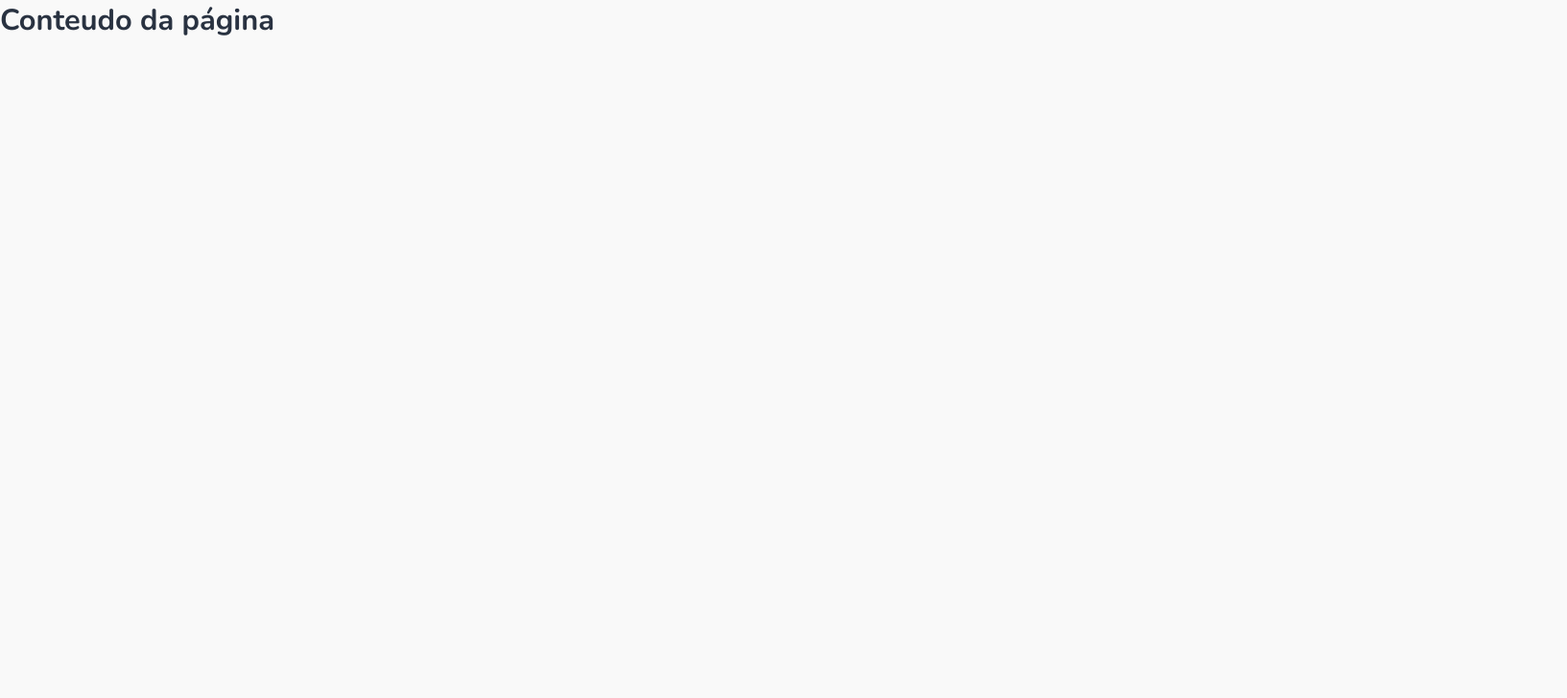
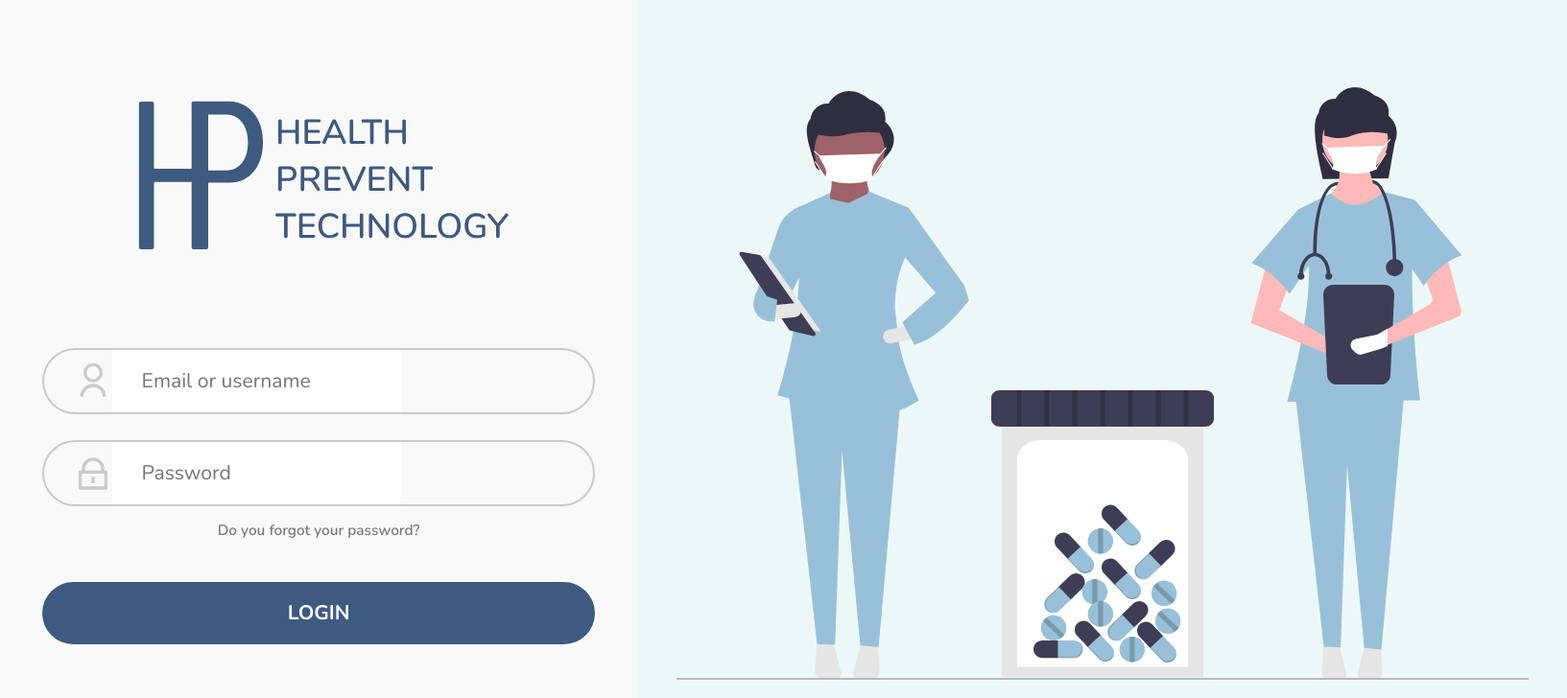
Before and after one commit to marismar/health-prevent-technology-web, a React (Create React App) app in the folder web/: page / in a window 1280 px wide. Shown: the top 728 px of the page at 96% size, 1633 px wide, since content can reach past the window. Built offline with nearby package versions, Linux system fonts and the light colour scheme.

Commit message:
style(web): update styles on login page

```diff
--- a/web/package.json
+++ b/web/package.json
@@ -13,6 +13,7 @@
     "@types/react-router-dom": "^5.1.5",
     "react": "^16.13.1",
     "react-dom": "^16.13.1",
+    "react-icons": "^3.11.0",
     "react-router-dom": "^5.2.0",
     "react-scripts": "3.4.3",
     "typescript": "~3.7.2"
--- a/web/src/assets/styles/global.css
+++ b/web/src/assets/styles/global.css
@@ -13,7 +13,6 @@
   --color-header: #FFFFFF;
   --color-button-text: #FFFFFF;
   --color-line-in-background: #CBCBCB;
-  --color-input-placeholder: #A4A4A4;
 }
 
 * {
--- a/web/src/pages/Events/styles.css
+++ b/web/src/pages/Events/styles.css
@@ -0,0 +1,4 @@
+.container {
+  width: 100vw;
+  height: 100vh;
+}
--- a/web/src/pages/Login/index.tsx
+++ b/web/src/pages/Login/index.tsx
@@ -1,11 +1,44 @@
 import React from 'react';
+import { Link } from 'react-router-dom';
+
+import { RiUserLine } from 'react-icons/ri';
+import { RiLockLine } from 'react-icons/ri';
+
+import loginImg from '../../assets/images/login.svg';
+import logoImg from '../../assets/images/logo-login.svg';
 
 import './styles.css';
 
 function Login() {
   return (
     <div id="login-page" className="container">
-      <h1>Conteudo da página</h1>
+      <div className="login-content">
+        {/* <strong>Welcome to</strong> */}
+        <img src={logoImg} alt="Health Prevent Technology"/>
+        <div className="input-container">
+          <span>
+            <RiUserLine size={40} color="#CBCBCB" />
+          </span>
+          <input type="email" placeholder="Email or username" />
+        </div>
+        <div className="input-container">
+          <span>
+            <RiLockLine size={40} color="#CBCBCB"/>
+          </span>
+          <input type="password" placeholder="Password"/>
+        </div>
+
+        <Link to={'/'} className="forgot-password-content">
+          <span>Do you forgot your password?</span>
+        </Link>
+        <Link to={'/home'} type="text" className="button-container">
+          Login
+        </Link>
+      </div>
+
+      <div className="hero-content">
+        <img src={loginImg} alt="Página de login"/>
+      </div>
     </div>
   );
 }
--- a/web/src/pages/Login/styles.css
+++ b/web/src/pages/Login/styles.css
@@ -0,0 +1,84 @@
+#login-page {
+  width: 100vw;
+  height: 100vh;
+  display: flex;
+  align-items: center;
+}
+
+#login-page .login-content {
+  display: flex;
+  flex-direction: column;
+  align-items: center;
+  width: 100vw;
+}
+
+#login-page .login-content strong {
+  font-size: 3.8rem;
+  font-weight: 700;
+  color: var(--color-title);
+  text-transform: uppercase;
+}
+
+#login-page .login-content img {
+  margin-bottom: 6.2rem;
+}
+
+#login-page .login-content .input-container {
+  width: 60rem;
+  margin: 1.4rem;
+  display: flex;
+  align-items: center;
+  border-radius: 50px;
+  border: 2px solid var(--color-line-in-background);
+  background: var(--color-background);
+}
+
+#login-page .login-content .input-container span {
+  display: flex;
+  text-align: center;
+  justify-content: center;
+  padding-left: 3.2rem;
+}
+
+#login-page .login-content .input-container input {
+  display: flex;
+  text-align: center;
+  justify-content: center;
+  text-align: initial;
+  font-size: 2.2rem;
+  font-weight: lighter;
+  line-height: 6.8rem;
+  border: none;
+  padding-left: 3.2rem;
+  outline: none;
+}
+
+#login-page .login-content .forgot-password-content {
+  text-decoration: none;
+  color: var(--color-text-complement);
+  font-weight: 600;
+}
+
+#login-page .login-content .button-container {
+  background: var(--color-primary-dark);
+  width: 60rem;
+  margin: 4.6rem;
+  line-height: 6.8rem;
+  border-radius: 50px;
+  font-size: 2.2rem;
+  font-weight: 700;
+  color: var(--color-button-text);
+  text-decoration: none;
+  text-align: center;
+  text-transform: uppercase;
+}
+
+#login-page .hero-content {
+  display: flex;
+  height: 100vh;
+  background: var(--color-primary-light);
+}
+
+#login-page .hero-content img {
+  margin: auto 4.2rem auto;
+}
```
Also changed, not shown: 1 other file (tests, documents, lock files or other folders).
